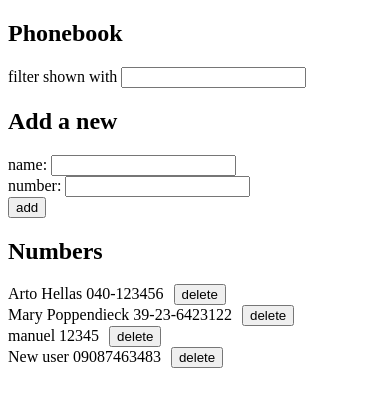
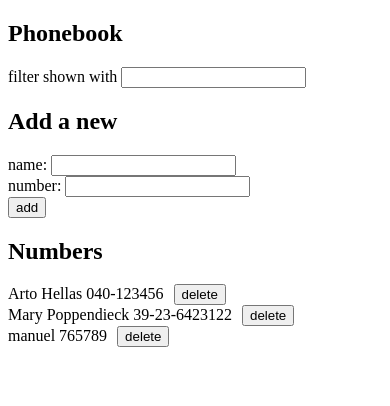
Before and after one commit to EmmanuelAjibokun/Helsinki-part2, a React (Vite) app in the folder phonebook/: page / in a window 390 px wide. Shown: the top 406 px of the page. Built offline with nearby package versions, Linux system fonts and the light colour scheme; data requests are answered from the project's data file.

Commit message:
Exercise 2.15*: The Phonebook step 10

```diff
--- a/phonebook/db.json
+++ b/phonebook/db.json
@@ -11,14 +11,9 @@
       "id": "4"
     },
     {
-      "id": "43d5",
       "name": "manuel",
-      "number": "12345"
-    },
-    {
-      "id": "3f51",
-      "name": "New user",
-      "number": "09087463483"
+      "number": "765789",
+      "id": "d28e"
     }
   ]
 }
--- a/phonebook/src/App.jsx
+++ b/phonebook/src/App.jsx
@@ -26,13 +26,22 @@ const App = () => {
   const handleAddPerson = (e) => {// add to the list of persons
     e.preventDefault();
     const nameExist = persons.find(person => person.name === newName)
-    if (nameExist) {
-      alert(`${newName} is already added to phonebook.`)
-      return;
-    }
     const personObj = {
       name: newName,
       number: newNumber
+    }
+    if (nameExist) {
+      confirm(`${newName} is already added to phonebook, replace the old number with a new one?`)
+      const newPerson = {...personObj, id: nameExist.id};
+
+      personServices
+        .updatePerson(newPerson)
+        .then(res => {
+          const filtered = persons.filter(person => person.id !== newPerson.id);
+          return setPersons(filtered.concat(res));
+        })
+
+      return;
     }
     personServices
       .addPerson(personObj)
--- a/phonebook/src/services/persons.js
+++ b/phonebook/src/services/persons.js
@@ -24,4 +24,15 @@ const deletePerson = personId => {
     return request;
 }
 
-export default { getAll, addPerson, deletePerson };
+const updatePerson = person => {
+    const request = axios.put(`${baseUrl}/${person.id}`, person)
+        .then(res => {
+            return res.data;
+        })
+        .catch(err => {
+            console.error('Error: ', err);
+        })
+    return request;
+}
+
+export default { getAll, addPerson, deletePerson, updatePerson };
```
